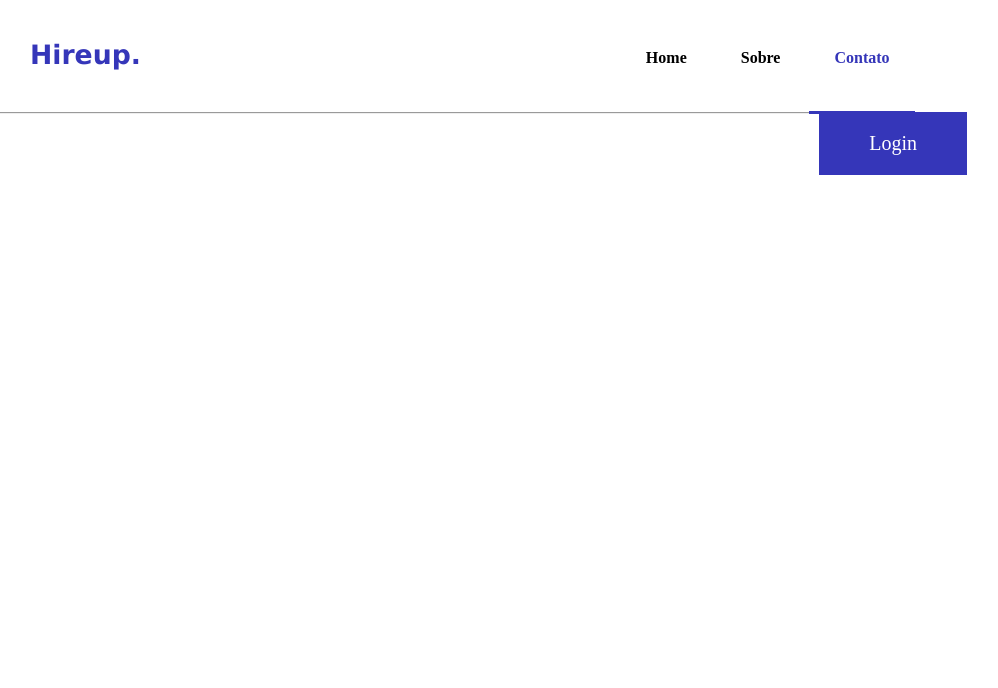
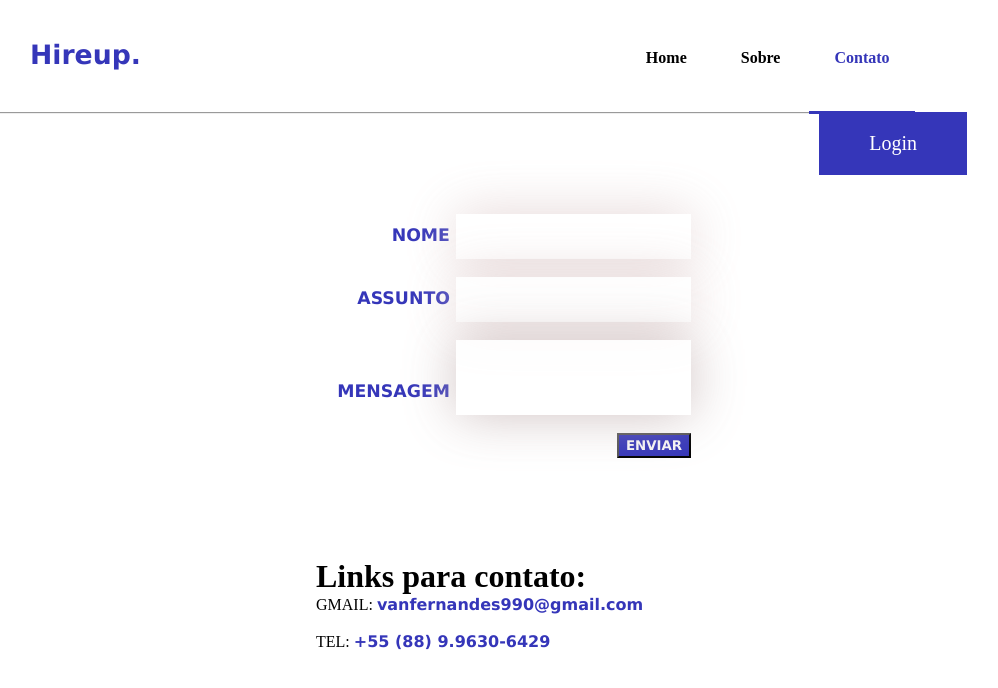
Before and after one commit to Vangleidson/Dribble-Template-Clone, a plain HTML site: page pages/contato.html in a window 1280 px wide. Shown: the whole page, without its empty margins (149-1147 px from the left). Drawn offline with Linux system fonts and the light colour scheme.

Commit message:
contato done

```diff
--- a/css/style.css
+++ b/css/style.css
@@ -621,3 +621,58 @@ body {
     background-color: white;
     margin-right: 30px;
 }
+
+.divmsg {
+    position: relative;
+    width: 400px;
+    margin-left: auto;
+    margin-right: auto;
+    margin-top: 100px;
+    text-align: right;
+}
+
+.divmsg ul li {
+    list-style: none;
+}
+
+.pmsg {
+    color: #3536B9;
+    font: bold 13pt Verdana;
+}
+
+.pmsg #inp1 {
+    width: 150px;
+    padding: 15px 80px 15px 5px;
+    border-style: hidden;
+    font: 10pt Verdana;
+    opacity: 80%;
+    box-shadow: 0 0 4em rgb(221, 202, 202);
+}
+
+.pmsg #inp2 {
+    width: 150px;
+    padding: 45px 80px 15px 5px;
+    border-style: hidden;
+    font: 10pt Verdana;
+    opacity: 80%;
+    box-shadow: 0 0 4em rgb(196, 179, 179);
+}
+.pmsg #btn1 {
+    padding: 3px 7px;
+    color: rgb(248, 247, 247);
+    font: bold 10pt Verdana;
+    background-color: #3536B9;
+}
+
+.divlinks {
+    width: 350px;
+    margin-left: auto;
+    margin-right: auto;
+    margin-top: 100px;
+}
+
+.divlinks a {
+    text-decoration: none;
+    font: bold 12pt Verdana;
+    color: #3536B9;
+}
--- a/pages/contato.html
+++ b/pages/contato.html
@@ -23,7 +23,31 @@
 
     <!-- abaixo apenas um exemplo, faltando a divisao de acordo com o template -->
     <hr>
+    <div class="divmsg">
+        <ul>
+            <li>
+                <p class="pmsg">NOME <input type="text"
+                    name="nome" id="inp1"></p>
+            </li>
+            <li><br>
+                <p class="pmsg">ASSUNTO <input type="text"
+                    name="Assunto" id="inp1"></p>
+            </li>
+            <li><br>
+                <p class="pmsg">MENSAGEM <input type="text"
+                    name="msg" id="inp2"></p>
+            </li><br>
+            <li>
+                <p class="pmsg"><button id="btn1">ENVIAR</button></p>
+            </li>
+        </ul>
+    </div>
 
+    <div class="divlinks">
+        <h1>Links para contato:</h1>
+        GMAIL: <a href="mailto:vanfernandes990@gmail.com">vanfernandes990@gmail.com</a><br><br>
+        TEL: <a href="tel:+5588996306429">+55 (88) 9.9630-6429</a>
+    </div>
 
     <script type="text/javascript" src="../scripts/contato.js"></script>
 </body>
```
Also changed, not shown: pages/sobre.html (+1 -1 lines).
